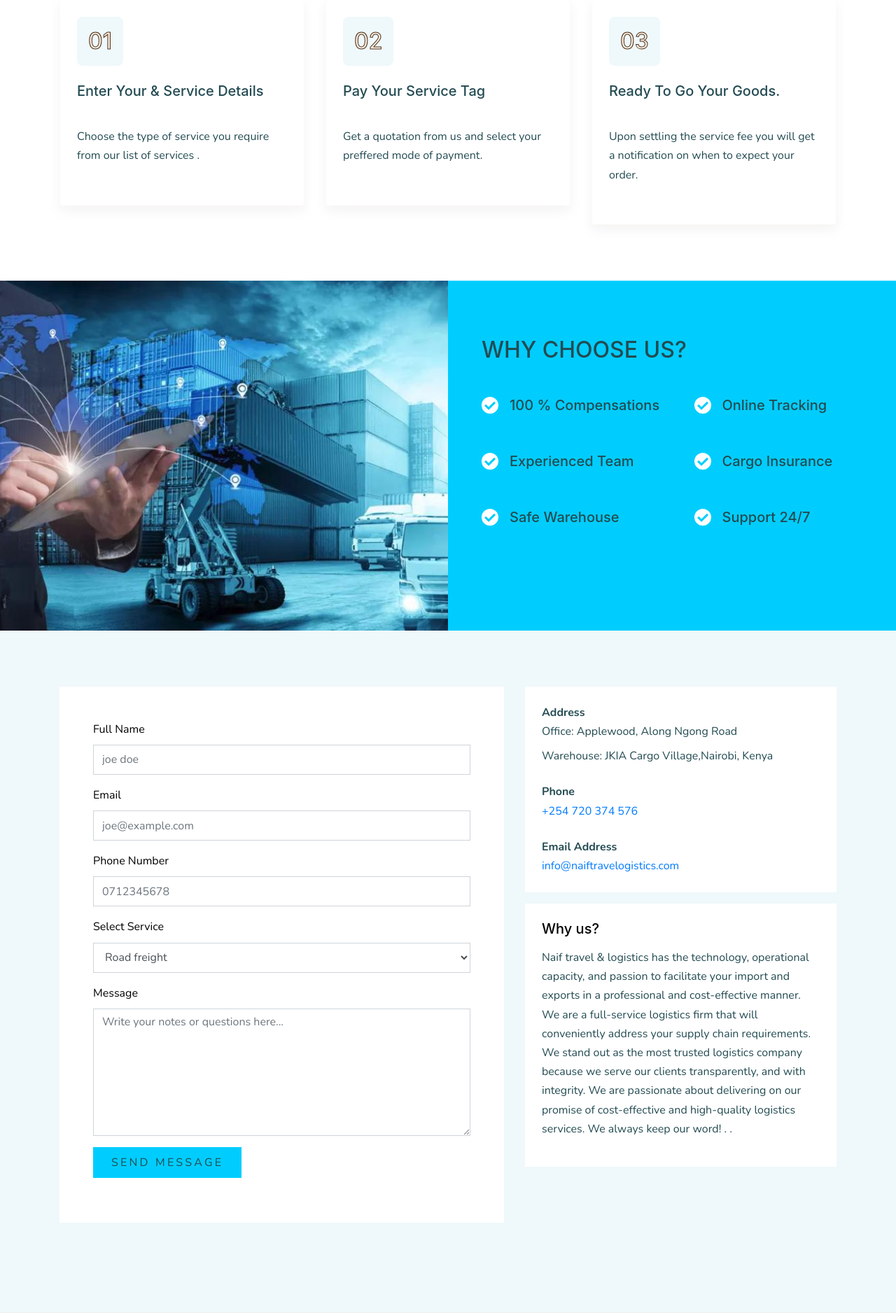
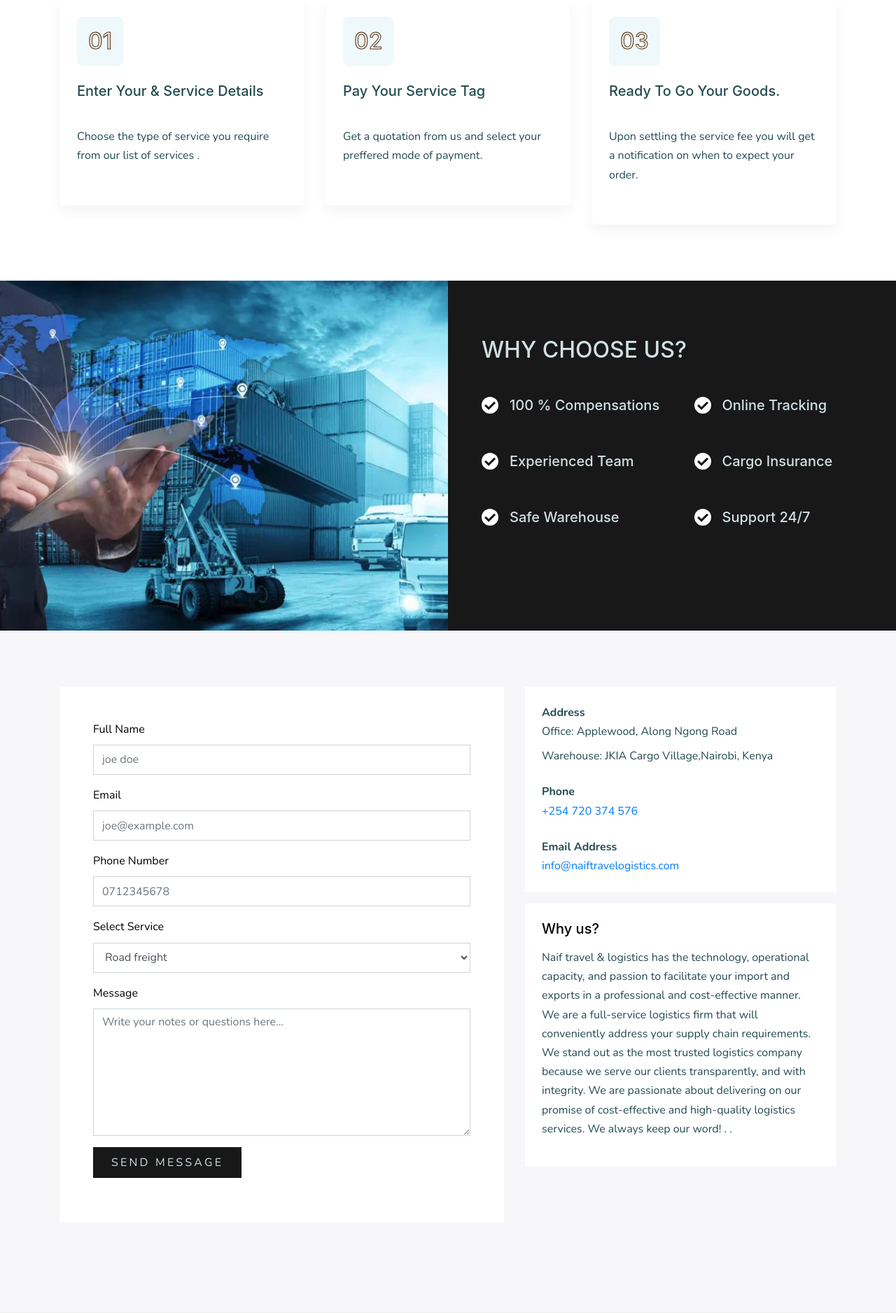
Before and after one commit to iamstr/logistics, a PHP site: page / in a window 1280 px wide. Shown: the part 3405-5281 px from the top of the page at 70% size. Run offline with PHP 8.4, Linux system fonts and the light colour scheme; a stand-in replaces the project's code that opens the database connection; some web fonts are replaced.

Commit message:
chore: set project brand color

```diff
--- a/css/custom.css
+++ b/css/custom.css
@@ -1,6 +1,6 @@
 .brand-color {
-  background-color: #00cdfe;
-  color: #234B52;
+  background-color: #181818 !important;
+  color: #d2e0e3 !important;
 }
 .brand-color-2 {
   color: #fbd2b6;
@@ -18,7 +18,7 @@
 body,
 html {
   font-family: "Nunito", sans-serif;
-  background-color: #EFF8FA;
+  background-color: #f7f6f8;
   color: #234B52;
 }
 
@@ -47,8 +47,8 @@ html {
 }
 
 .btn-primary {
-   background-color: #00cdfe !important;
-  color: #234B52 !important;
+  background-color: #181818 !important;
+  color: #d2e0e3 !important;
 }
 
 .service-type {
```
